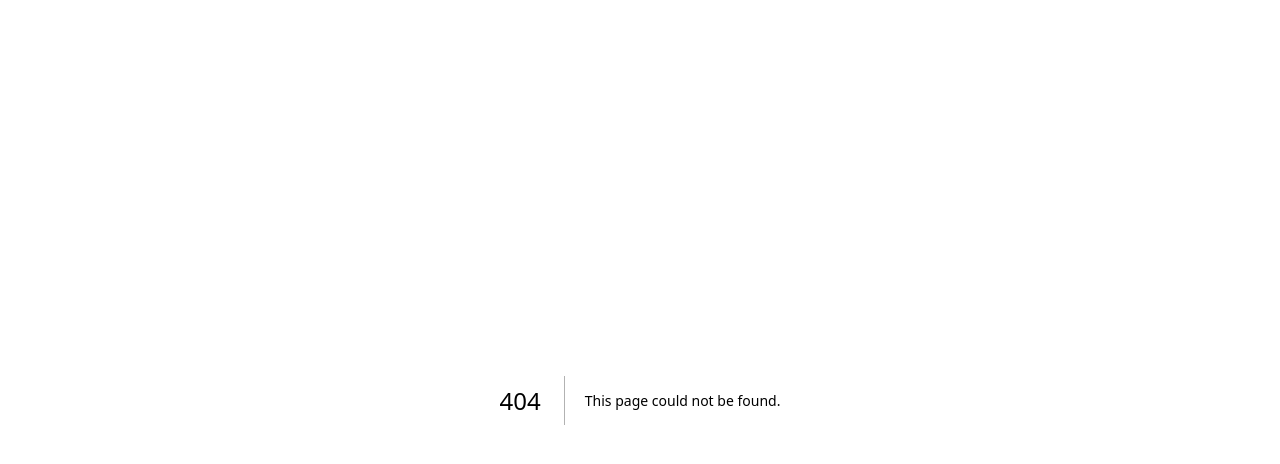
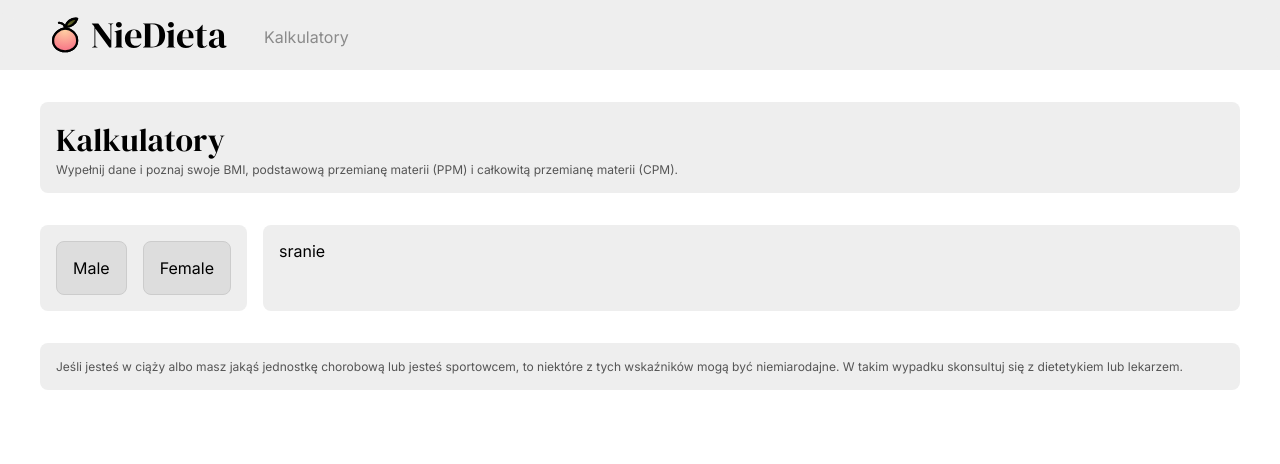
Before and after one commit to Ph0enixKM/niedieta-website, a Next.js app: page /calculator in a window 1280 px wide. Before the commit this address had no page. Shown: the top 464 px of the page. Built offline with nearby package versions, Linux system fonts and the light colour scheme; a web font is replaced by a local one.

Commit message:
add calculator shape

```diff
--- /dev/null
+++ b/src/app/calculator/page.module.css
@@ -0,0 +1,41 @@
+.page {
+    max-width: 1200px;
+    margin: auto;
+    margin-top: 2rem;
+    display: flex;
+    flex-direction: column;
+    gap: 2rem;
+}
+
+.paper {
+    background: #eee;
+    border-radius: 0.5rem;
+    padding: 1rem;
+
+    &.flex {
+        flex: 1;
+    }
+}
+
+.grid {
+    display: flex;
+    gap: 1rem;
+}
+
+.button {
+    border: 1px solid #ccc;
+    background-color: #ddd;
+    padding: 1rem;
+    border-radius: 0.5rem;
+    flex: 1;
+}
+
+.title {
+    font-family: "DM Serif Display", serif;
+    font-weight: 400;
+}
+
+.description {
+    font-size: 0.75rem;
+    color: #555;
+}
--- /dev/null
+++ b/src/app/calculator/page.tsx
@@ -0,0 +1,38 @@
+import Navbar from "@/components/Navbar/Navbar";
+import styles from "./page.module.css";
+
+export default function Home() {
+    return <>
+        <Navbar />
+        <div className={styles.page}>
+            <div className={styles.paper}>
+                <h1 className={styles.title}>Kalkulatory</h1>
+                <p className={styles.description}>
+                    Wypełnij dane i poznaj swoje BMI, podstawową przemianę materii (PPM) i całkowitą przemianę materii (CPM).
+                </p>
+            </div>
+
+            <div className={styles.grid}>
+                <div className={styles.paper}>
+                    <div className={styles.grid}>
+                        <div className={styles.button}>
+                            Male
+                        </div>
+                        <div className={styles.button}>
+                            Female
+                        </div>
+                    </div>
+                </div>
+                <div className={[styles.paper, styles.flex].join(' ')}>
+                    sranie
+                </div>
+            </div>
+
+            <div className={styles.paper}>
+                <p className={styles.description}>
+                    Jeśli jesteś w ciąży albo masz jakąś jednostkę chorobową lub jesteś sportowcem, to niektóre z tych wskaźników mogą być niemiarodajne. W takim wypadku skonsultuj się z dietetykiem lub lekarzem.
+                </p>
+            </div>
+        </div>
+    </>;
+}
--- a/src/app/layout.tsx
+++ b/src/app/layout.tsx
@@ -34,7 +34,9 @@ export default function RootLayout({
 }>) {
   return (
     <html lang="en">
-        <body className={inter.className}>{children}</body>
+        <body className={inter.className}>
+          {children}
+        </body>
     </html>
   );
 }
--- a/src/app/page.tsx
+++ b/src/app/page.tsx
@@ -1,14 +1,14 @@
-import Image from "next/image";
-import styles from "./page.module.css";
 import Jumbotron from "@/components/Jumbotron/Jumbotron";
 import Store from "@/components/Store/Store";
 import BlackWeekBanner from "@/components/BlackWeekBanner/BlackWeekBanner";
 import ValentinesCard from "@/components/ValentinesCard/ValentinesCard";
 import Offer from "@/components/Offer/Offer";
+import Navbar from "@/components/Navbar/Navbar";
 
 export default function Home() {
     return (
 		<div className="container">
+			<Navbar />
 			<Jumbotron />
 			<BlackWeekBanner />
 			<ValentinesCard />
--- a/src/components/Jumbotron/Jumbotron.module.css
+++ b/src/components/Jumbotron/Jumbotron.module.css
@@ -6,11 +6,6 @@
         height: 500px;
         position: relative;
         margin: auto;
-
-        .logo {
-            position: absolute;
-            padding: 10px;
-        }
 
         .title {
             width: 50%;
--- a/src/components/Jumbotron/Jumbotron.tsx
+++ b/src/components/Jumbotron/Jumbotron.tsx
@@ -8,9 +8,6 @@ export default function Jumbotron() {
     return (
         <div className={styles.jumbotron}>
             <div className={styles.container}>
-                <div className={styles.logo}>
-                    <Image src="/logo.svg" alt="Logo" width={200} height={50} />
-                </div>
                 <div className={styles.title}>
                     <div className={styles.inner}>
                         <div className={styles.display}>
--- /dev/null
+++ b/src/components/Navbar/Navbar.module.css
@@ -0,0 +1,31 @@
+.navbar {
+    position: fixed;
+    z-index: 10;
+    padding: 10px;
+    width: 100vw;
+    height: 70px;
+    backdrop-filter: blur(10px);
+
+    .container {
+        max-width: 1200px;
+        margin: auto;
+        display: flex;
+        align-items: center;
+        gap: 1rem;
+
+        .item {
+            color: #33333388;
+            padding: 0.5rem;
+            border-radius: 0.25rem;
+
+            &:hover {
+                text-decoration: underline;
+            }
+        }
+    }
+}
+
+.padding {
+    width: 100vw;
+    height: 70px;
+}
--- /dev/null
+++ b/src/components/Navbar/Navbar.tsx
@@ -0,0 +1,23 @@
+import Link from "next/link"
+import Image from "next/image"
+import styles from "./Navbar.module.css"
+
+interface Props {
+    bg?: string
+}
+
+export default function Navbar({ bg = "#eee" }: Props) {
+    return <>
+        <div className={styles.navbar} style={{ background: `color-mix(in srgb, ${bg} 70%, transparent)` }}>
+            <div className={styles.container}>
+                <Link href="/">
+                    <Image src="/logo.svg" alt="Logo" width={200} height={50} />
+                </Link>
+                <div className={styles.item}>
+                    <Link href="/calculator">Kalkulatory</Link>
+                </div>
+            </div>
+        </div>
+        <div className={styles.padding} style={{ background: bg }} />
+    </>
+}
```
Also changed, not shown: src/app/page.module.css (deleted).
